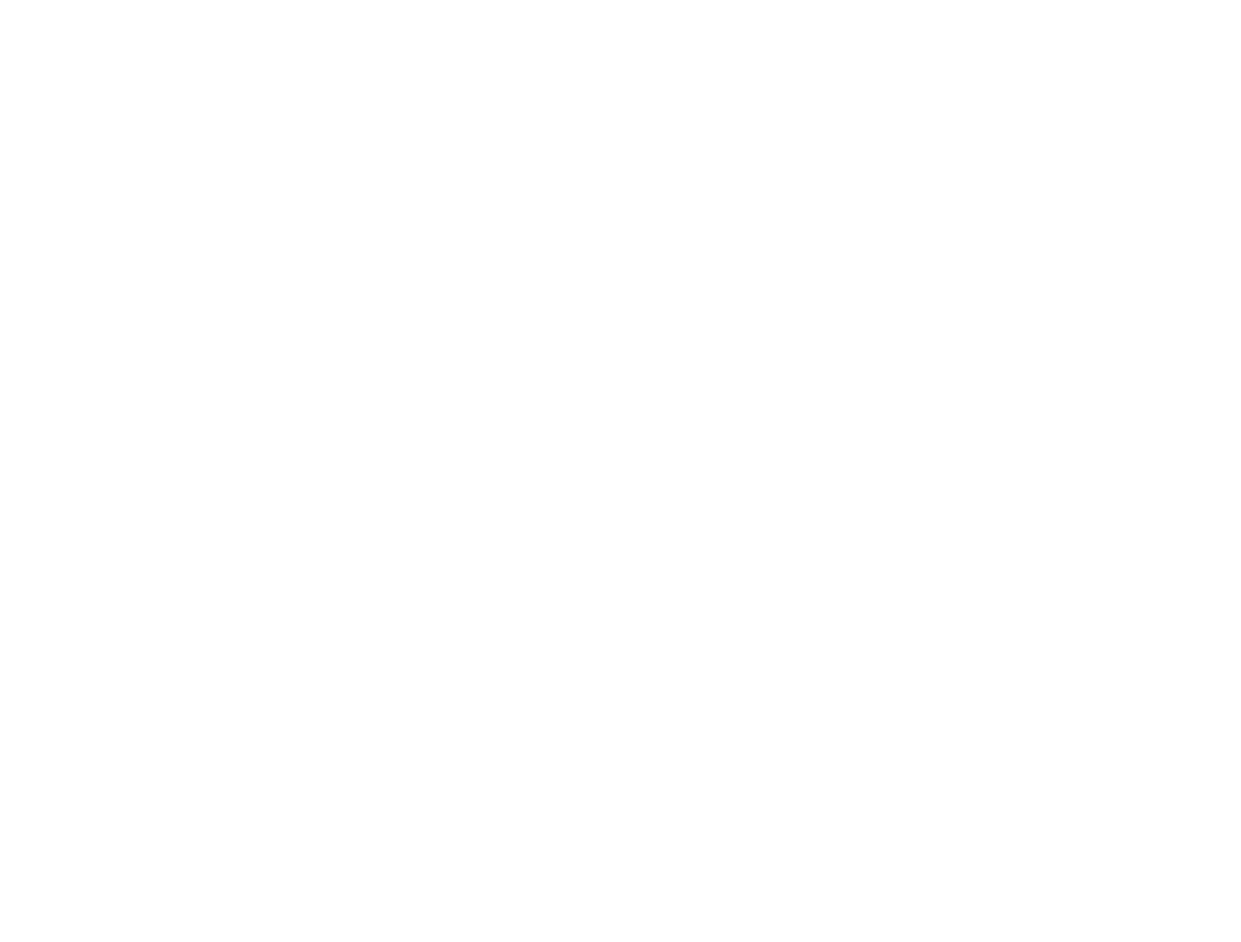
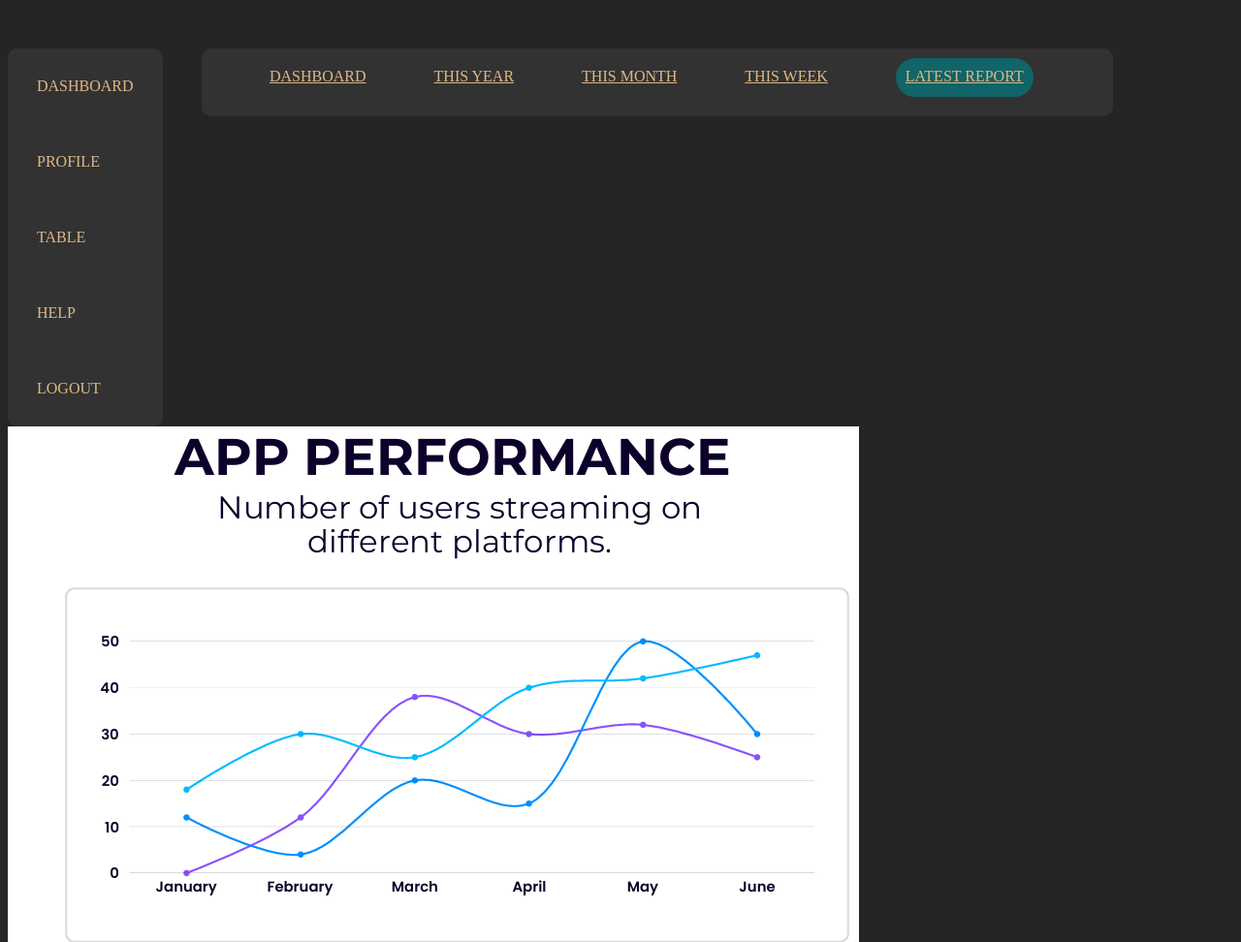
Before and after one commit to manya271001/AdminDashboard, a plain HTML site: page dashboard.html in a window 1280 px wide. Shown: the top 972 px of the page at 97% size. Before the commit the page ends 800 px from the top, so only its background shows below. Drawn offline with Linux system fonts and the light colour scheme.

Commit message:
navnar for dashboard

```diff
--- a/dashboard.html
+++ b/dashboard.html
@@ -0,0 +1,36 @@
+<!DOCTYPE html>
+<html lang="en">
+<head>
+    <meta charset="UTF-8">
+    <meta name="viewport" content="width=device-width, initial-scale=1.0">
+    <link rel="stylesheet" href="styledash.css">
+    <title>Document</title>
+</head>
+<body>
+    <!-- NAVBAR -->
+    <section id="navbar">
+        <div id="nav">
+            <a href="dashboard.html">DASHBOARD</a>
+            <a href="Profile.html">PROFILE</a>
+            <a href="table.html">TABLE</a>
+            <a href="contact.html">HELP</a>
+            <a href="index.html">LOGOUT</a>
+        </div>
+        <div id="horizontal">
+            <a href="./dashboard.html">DASHBOARD</a>
+            <a href="">THIS YEAR</a>
+            <a href="">THIS MONTH</a>
+            <a href="">THIS WEEK</a>
+            <a href="" id="latest">LATEST REPORT</a>
+
+        </div>
+    </section>
+    <section id="charts">
+        <div id="firstblock">
+            <img src="./app per.png" alt="">
+            <img src="./supporttracker.png" alt="">
+        </div>
+    </section>
+
+</body>
+</html>
--- a/style.css
+++ b/style.css
@@ -1,3 +1,4 @@
+/* SIGNUP PAGE */
 body{
     background-image: url("./signup3.jpg");
     background-position: center;
--- /dev/null
+++ b/styledash.css
@@ -0,0 +1,47 @@
+/* DASHBOARD PAGE */
+body{
+    background-color: rgb(38, 37, 37);
+}
+#navbar{
+    display: flex;
+    margin-top: 10px;
+    gap: 40px;
+}
+#navbar #horizontal a{
+    text-decoration: none;
+    color: burlywood;
+    text-decoration: underline;
+}
+#navbar #horizontal{
+    display: flex;
+    gap: 70px;
+     background-color: rgb(50, 50, 50);
+    width: 800px;
+    padding: 20px 70px;
+    margin-top: 40px;
+    height: 30px;
+    border-radius: 10px;
+}
+#navbar #nav{
+    display: flex;
+    flex-direction: column;
+    gap: 60px;
+    background-color: rgb(50, 50, 50);
+    width: 100px;
+    padding: 30px;
+    margin-top: 40px;
+        border-radius: 10px;
+}
+#navbar #nav a{
+    text-decoration: none;
+    color: burlywood;
+
+}
+#latest{
+    background-color: rgb(17, 100, 103);
+    padding: 10px;
+    border-radius: 20px;
+    margin-top: -10px;
+    height: 20px;
+
+}
```
Also changed, not shown: index.html (+2 -2 lines), index.js (+15 -1 lines), login.html (+6 -6 lines), app per.png (added), daily1.png (added), daily2.png (added), last year.png (added), subscription.png (added), supporttracker.png (added).
